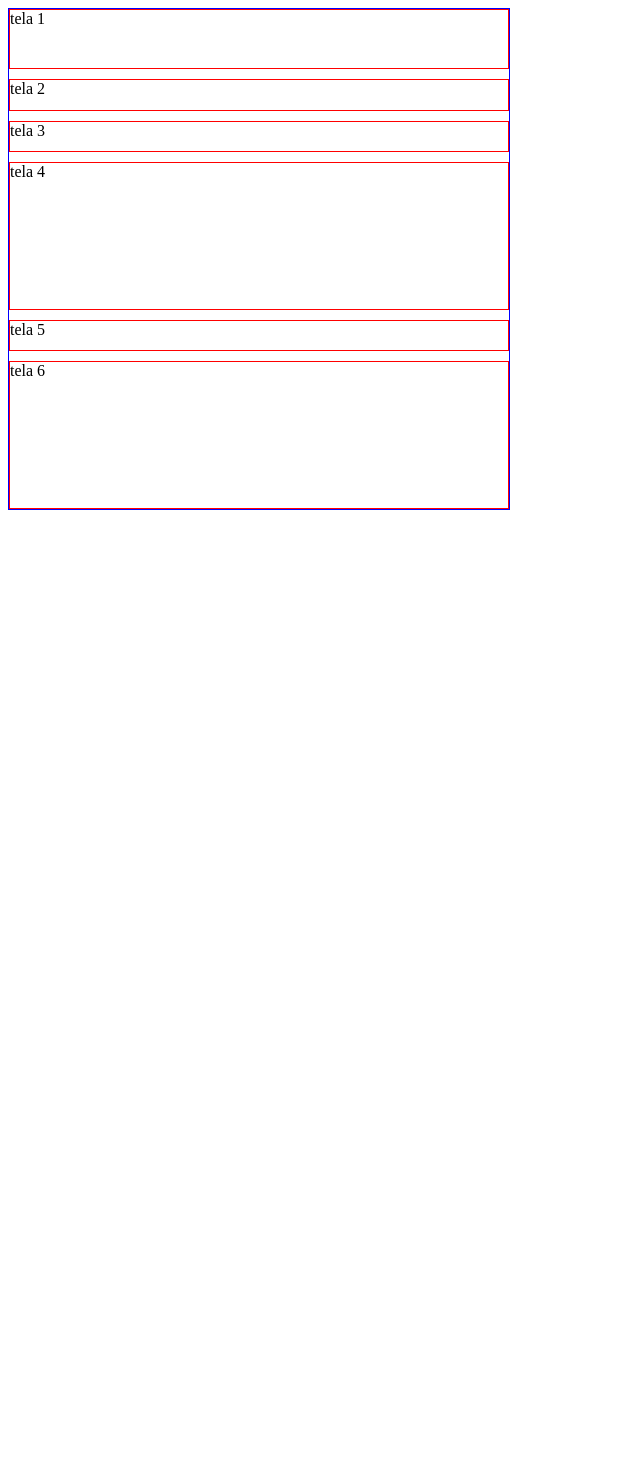
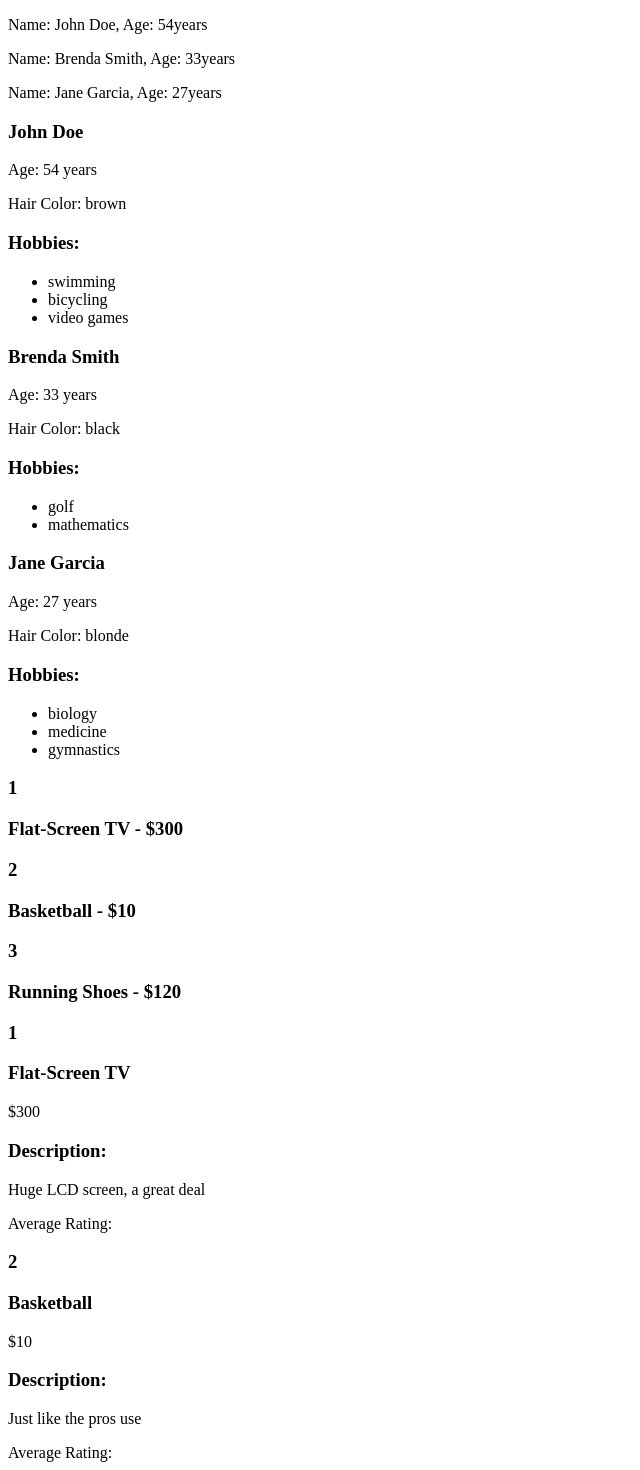
Before and after one commit to Bluniz/react-design-patterns-course, a React (Create React App) app: page / in a window 1280 px wide. Shown: the top 1470 px of the page, without its empty margins (0-640 px from the left). Before the commit the page ends 800 px from the top, so only its background shows below. Built offline with nearby package versions, Linux system fonts and the light colour scheme.

Commit message:
feat: Add List components

```diff
--- a/src/App.tsx
+++ b/src/App.tsx
@@ -1,24 +1,75 @@
-import { SplitScreen } from "./components/SplitScreen";
-import { Split } from "./components/Split";
+import { LargelPersonListItem } from "./components/ListItems/LargePersonListItem";
+import { LargeProductListItem } from "./components/ListItems/LargeProductListItem";
+import { SmallPersonListItem } from "./components/ListItems/SmallPersonListItem";
+import { SmallProductListItem } from "./components/ListItems/SmallProductListItem";
+import { NumberedList } from "./components/Lists/NumberedList";
+import { RegularList } from "./components/Lists/RegularList";
+
+const people = [
+  {
+    name: "John Doe",
+    age: 54,
+    hairColor: "brown",
+    hobbies: ["swimming", "bicycling", "video games"],
+  },
+  {
+    name: "Brenda Smith",
+    age: 33,
+    hairColor: "black",
+    hobbies: ["golf", "mathematics"],
+  },
+  {
+    name: "Jane Garcia",
+    age: 27,
+    hairColor: "blonde",
+    hobbies: ["biology", "medicine", "gymnastics"],
+  },
+];
+
+const products = [
+  {
+    name: "Flat-Screen TV",
+    price: "$300",
+    description: "Huge LCD screen, a great deal",
+    rating: 4.5,
+  },
+  {
+    name: "Basketball",
+    price: "$10",
+    description: "Just like the pros use",
+    rating: 3.8,
+  },
+  {
+    name: "Running Shoes",
+    price: "$120",
+    description: "State-of-the-art technology for optimum running",
+    rating: 4.2,
+  },
+];
 
 function App() {
   return (
     <div className="App">
-      <Split
-        wrap="wrap"
-        gap={10}
-        direction="column"
-        maxWidth={500}
-        height={500}
-        itemsWeight={[2, 1, 1, 5, 1, 5]}
-      >
-        <div>tela 1</div>
-        <div>tela 2</div>
-        <div>tela 3</div>
-        <div>tela 4</div>
-        <div>tela 5</div>
-        <div>tela 6</div>
-      </Split>
+      <RegularList
+        items={people}
+        resourceName="person"
+        itemComponent={SmallPersonListItem}
+      />
+      <RegularList
+        items={people}
+        resourceName="person"
+        itemComponent={LargelPersonListItem}
+      />
+      <NumberedList
+        items={products}
+        resourceName="product"
+        itemComponent={SmallProductListItem}
+      />
+      <NumberedList
+        items={products}
+        resourceName="product"
+        itemComponent={LargeProductListItem}
+      />
     </div>
   );
 }
--- /dev/null
+++ b/src/components/ListItems/LargePersonListItem.tsx
@@ -0,0 +1,21 @@
+import { PersonListItemProps } from "./types";
+
+//! O componente pai deve decidir a estilização, não esse componente.
+export const LargelPersonListItem = ({ person }: PersonListItemProps) => {
+  const { name, age, hairColor, hobbies } = person;
+
+  return (
+    <>
+      <h3>{name}</h3>
+      <p>Age: {age} years</p>
+      <p>Hair Color: {hairColor}</p>
+
+      <h3>Hobbies:</h3>
+      <ul>
+        {hobbies.map((hobby) => (
+          <li key={hobby}>{hobby}</li>
+        ))}
+      </ul>
+    </>
+  );
+};
--- /dev/null
+++ b/src/components/ListItems/LargeProductListItem.tsx
@@ -0,0 +1,15 @@
+import { ProductListItemProps } from "./types";
+
+export const LargeProductListItem = ({ product }: ProductListItemProps) => {
+  const { name, description, price, rate } = product;
+
+  return (
+    <>
+      <h3>{name}</h3>
+      <p>{price}</p>
+      <h3>Description: </h3>
+      <p>{description}</p>
+      <p>Average Rating: {rate}</p>
+    </>
+  );
+};
--- /dev/null
+++ b/src/components/ListItems/SmallPersonListItem.tsx
@@ -0,0 +1,12 @@
+import { PersonListItemProps } from "./types";
+
+//! O componente pai deve decidir a estilização, não esse componente.
+export const SmallPersonListItem = ({ person }: PersonListItemProps) => {
+  const { name, age } = person;
+
+  return (
+    <p>
+      Name: {name}, Age: {age}years
+    </p>
+  );
+};
--- /dev/null
+++ b/src/components/ListItems/SmallProductListItem.tsx
@@ -0,0 +1,11 @@
+import { ProductListItemProps } from "./types";
+
+export const SmallProductListItem = ({ product }: ProductListItemProps) => {
+  const { name, price } = product;
+
+  return (
+    <h3>
+      {name} - {price}
+    </h3>
+  );
+};
--- /dev/null
+++ b/src/components/ListItems/types.ts
@@ -0,0 +1,21 @@
+export interface PersonProps {
+  name: string;
+  age: number;
+  hairColor: string;
+  hobbies: string[];
+}
+
+export interface PersonListItemProps {
+  person: PersonProps;
+}
+
+export interface ProductProps {
+  name: string;
+  price: string;
+  description: string;
+  rate: number;
+}
+
+export interface ProductListItemProps {
+  product: ProductProps;
+}
--- /dev/null
+++ b/src/components/Lists/NumberedList.tsx
@@ -0,0 +1,30 @@
+import { ElementType } from "react";
+
+interface RegularListProps {
+  items: any[];
+  resourceName: string;
+  itemComponent: ElementType;
+}
+
+//! Passa o componente a ser renderizado por items
+//! Passa a lista de items
+//! Passa a "resourceName" que nada mais é a propriedade que deverá ser passada para o componente recebido para renderizar o item
+
+export const NumberedList = ({
+  itemComponent: ItemComponent,
+  items,
+  resourceName,
+}: RegularListProps) => {
+  return (
+    <>
+      {items.map((item, index) => {
+        return (
+          <div key={index}>
+            <h3>{index + 1}</h3>
+            <ItemComponent {...{ [resourceName]: item }} />
+          </div>
+        );
+      })}
+    </>
+  );
+};
--- /dev/null
+++ b/src/components/Lists/RegularList.tsx
@@ -0,0 +1,25 @@
+import { ElementType } from "react";
+
+interface RegularListProps {
+  items: any[];
+  resourceName: string;
+  itemComponent: ElementType;
+}
+
+//! Passa o componente a ser renderizado por items
+//! Passa a lista de items
+//! Passa a "resourceName" que nada mais é a propriedade que deverá ser passada para o componente recebido para renderizar o item
+
+export const RegularList = ({
+  itemComponent: ItemComponent,
+  items,
+  resourceName,
+}: RegularListProps) => {
+  return (
+    <>
+      {items.map((item, index) => {
+        return <ItemComponent key={index} {...{ [resourceName]: item }} />;
+      })}
+    </>
+  );
+};
```
